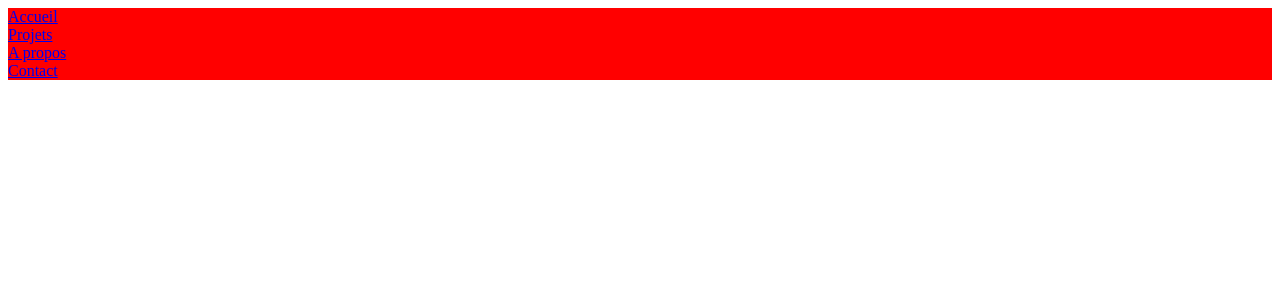
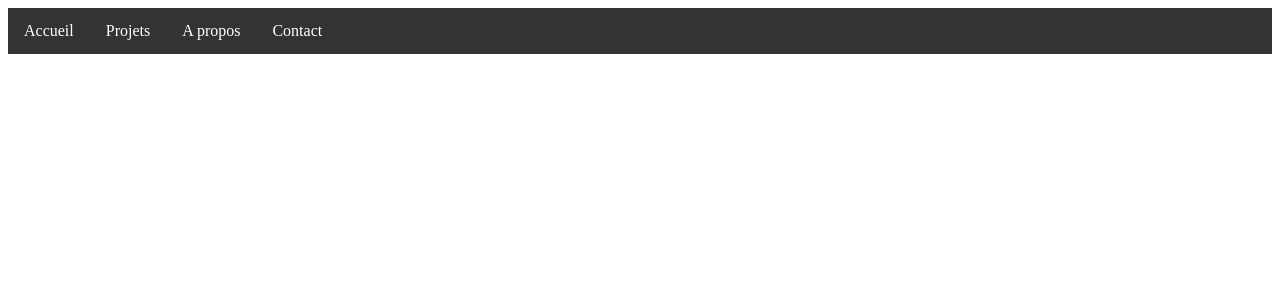
Before and after one commit to martinv96/portfolio2, a Symfony app: template templates/composants/nav.html.twig in a window 1280 px wide. Shown: the top 300 px of the page. Run offline with Twig, Linux system fonts and the light colour scheme; the template is opened without the code that fills it, so the values that code supplies are empty; some libraries are stand-ins or nearby versions.

```diff
--- a/assets/styles/app.css
+++ b/assets/styles/app.css
@@ -1,3 +1,4 @@
+@import url('nav.css');
 body {
     background-color: skyblue;
     box-sizing: border-box;
--- /dev/null
+++ b/assets/styles/nav.css
@@ -0,0 +1,27 @@
+ul {
+    list-style-type: none;
+    margin: 0;
+    padding: 0;
+    overflow: hidden;
+    background-color: #333;
+  }
+
+  li {
+    float: left;
+  }
+
+  li a {
+    display: block;
+    color: white;
+    text-align: center;
+    padding: 14px 16px;
+    text-decoration: none;
+  }
+
+  li a:hover:not(.active) {
+    background-color: #111;
+  }
+
+  .active {
+    background-color: #04AA6D;
+  }
--- a/templates/composants/nav.html.twig
+++ b/templates/composants/nav.html.twig
@@ -1,4 +1,6 @@
-<ul style="list-style-type:none; margin:0; padding:0; overflow:hidden; background-color:red;  ">
+<link rel="stylesheet" href="assets/styles/nav.css">
+
+<ul>
   <li><a href="#">Accueil</a></li>
   <li><a href="#">Projets</a></li>
   <li><a href="#">A propos</a></li>
```
Also changed, not shown: templates/pages/accueil/index.html.twig (+3 -11 lines), templates/layout.html.twig (renamed from templates/base.html.twig).
